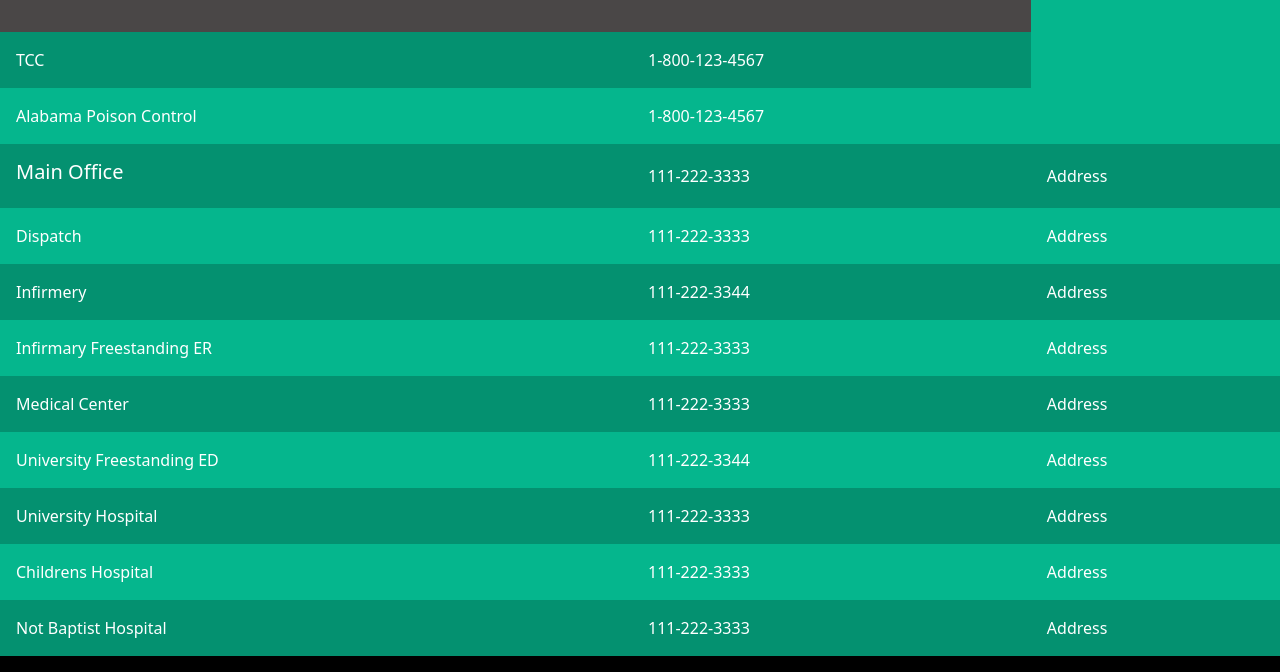
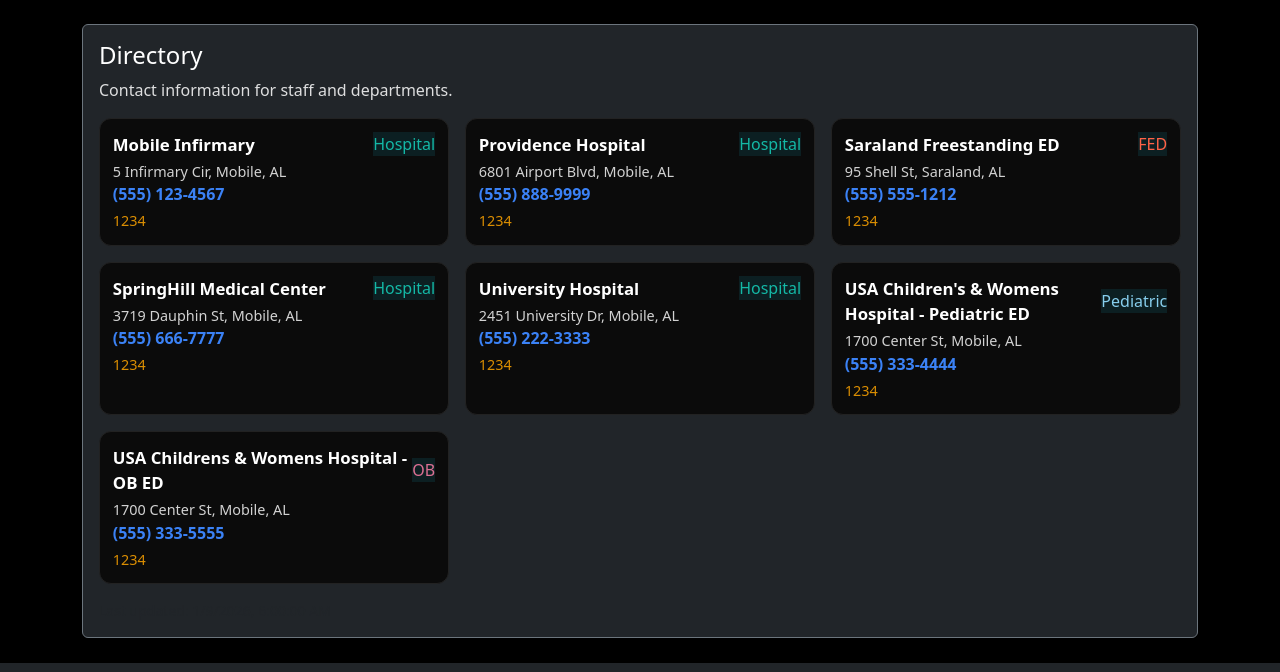
Before and after one commit to LoganB46/MedicMate.github.io, a PHP site: page /directory.html in a window 1280 px wide. Shown: the part 137-809 px from the top of the page. Run offline with PHP 8.4, Linux system fonts and the light colour scheme.

Commit message:
[ ] Redesigned hospital directory page for better usability. [ ] Created js/directory.js to handle loading facility data from facilities.json and directory.html [ ] Created facilities.json to hold facility data. [ ] Added facility loading functionality to js/directory.js [ ] Styled directory.html and added facility cards to display facility information. [ ] Changed the links in the event cards to open a placeholder page when the sign up link is clicked.

```diff
--- a/css/directory.css
+++ b/css/directory.css
@@ -48,3 +48,52 @@ body {
 .navbar .nav-link {
   font-family: "Lucida Console", "Courier New", monospace;
 }
+.facility-grid {
+  display: grid;
+  grid-template-columns: repeat(auto-fill, minmax(260px, 1fr));
+  gap: 1rem;
+}
+.facility-card {
+  background: #0b0b0b;
+  border: 1px solid #222;
+  border-radius: 12px;
+  padding: 0.8rem;
+}
+.facility-header {
+  display: flex;
+  justify-content: space-between;
+  align-items: center;
+}
+.facility-name {
+  font-weight: 700;
+  font-size: 1.05rem;
+}
+.type-hospital { background-color: rgb(20, 148, 166, .15); color: #14b8a6; }
+.type-freestanding { background-color: rgb(20, 148, 166, .15); color: #ff6347; }
+.type-pediatric { background-color: rgb(20, 148, 166, .15); color: #87ceed; }
+.type-obgyn { background-color: rgb(20, 148, 166, .15); color: #db7093; }
+.type-other { background-color: rgb(20, 148, 166, .15); color: #2e8b57; }
+
+.facility-location {
+  font-size: 0.9rem;
+  opacity: 0.85;
+  margin-top: 0.25rem;
+  color: whitesmoke;
+}
+
+.facility-door-access {
+  font-size: 0.9rem;
+  opacity: 0.85;
+  margin-top: 0.25rem;
+  color: orange;
+}
+
+.facility-phone {
+  color: #3b82f6;
+  text-decoration: none;
+  font-weight: 700;
+}
+
+.facility-phone:hover {
+  text-decoration: underline;
+}
--- a/directory.html
+++ b/directory.html
@@ -9,6 +9,7 @@
         <link href="css/bootstrap.min.css" rel="stylesheet"/>
         <link href="css/directory.css" rel="stylesheet"/>
         <script src="js/bootstrap.bundle.js"></script>
+        <script src="js/directory.js"></script>
     </head>
 
     <body>
@@ -25,74 +26,24 @@
         </header>
         </div>
     <div id="navbar"></div>
+    <div class="container my-4">
+        <div class="card bg-dark text-white border-secondary">
+            <div class="card-body">
+                <h2 class="h4">Directory</h2>
+                <p class="mb-3" style="opacity:0.85;">
+                    Contact information for staff and departments.
+                </p>
 
-        <div class="table-container">
-            <table id="directory">
-               <caption>
+                <div id="facilityList" class="facility-grid"></div>
 
-                </caption>
+                <div class="small text-muted mt-3">
+                Last updated: <span id="facilityUpdated">—</span>
+                </div>
+            </div>
+        </div>
+    </div>
 
-                <tr>
-    <!--Top row,for labeling-->
-                    <th></th> <!--Blank-->
-                    <th></th> <!--Abnormal (checkbox colum)-->
-                </tr>
-    <!--Table rows below-->
-                <tr>
-                    <td>TCC</td>
-                    <td>1-800-123-4567</td>
-                </tr>
-                <tr>
-                    <td>Alabama Poison Control</td>
-                    <td>1-800-123-4567</td>
-                </tr>
-                <tr>
-                    <td>
-                        <h5>Main Office</h5></td>
-                    <td>111-222-3333</td>
-                    <td>Address</td>
-                </tr>
-                <tr>
-                    <td>Dispatch</td>
-                    <td>111-222-3333</td>
-                    <td>Address</td>
-                </tr>
-                <tr>
-                    <td>Infirmery</td>
-                    <td>111-222-3344</td>
-                    <td>Address</td>
-                </tr>
-                <tr>
-                    <td>Infirmary Freestanding ER</td>
-                    <td>111-222-3333</td>
-                    <td>Address</td>
-                </tr>
-                <tr>
-                    <td>Medical Center</td>
-                    <td>111-222-3333</td>
-                    <td>Address</td>
-                </tr>
-                <tr>
-                    <td>University Freestanding ED</td>
-                    <td>111-222-3344</td>
-                    <td>Address</td>
-                </tr>
-                <tr>
-                    <td>University Hospital</td>
-                    <td>111-222-3333</td>
-                    <td>Address</td>
-                </tr>
-                <tr>
-                    <td>Childrens Hospital</td>
-                    <td>111-222-3333</td>
-                    <td>Address</td>
-                </tr>
-                <tr>
-                    <td>Not Baptist Hospital</td>
-                    <td>111-222-3333</td>
-                    <td>Address</td>
-                </tr>
 
-</div>
-<script src="js/include.js"></script>
+        <script src="js/include.js"></script>
     </body>
+</html>
--- /dev/null
+++ b/hfacility.json
@@ -0,0 +1,54 @@
+{
+  "lastUpdated": "2026-01-09T00:00:00-06:00",
+  "hospitalFacilities": [
+    {
+      "name": "Mobile Infirmary",
+      "location": "5 Infirmary Cir, Mobile, AL",
+      "contact": "(555) 123-4567",
+      "type": "Hospital",
+      "doorAccess": "1234"
+    },
+    {
+      "name": "University Hospital",
+      "location": "2451 University Dr, Mobile, AL",
+      "contact": "(555) 222-3333",
+      "type": "Hospital",
+      "doorAccess": "1234"
+    },
+    {
+      "name": "Saraland Freestanding ED",
+      "location": "95 Shell St, Saraland, AL",
+      "contact": "(555) 555-1212",
+      "type": "FED",
+      "doorAccess": "1234"
+    },
+    {
+      "name": "USA Children's & Womens Hospital - Pediatric ED",
+      "location": "1700 Center St, Mobile, AL",
+      "contact": "(555) 333-4444",
+      "type": "Pediatric",
+      "doorAccess": "1234"
+    },
+    {
+      "name": "USA Childrens & Womens Hospital - OB ED",
+      "location": "1700 Center St, Mobile, AL",
+      "contact": "(555) 333-5555",
+      "type": "OB",
+      "doorAccess": "1234"
+    },
+    {
+      "name": "SpringHill Medical Center",
+      "location": "3719 Dauphin St, Mobile, AL",
+      "contact": "(555) 666-7777",
+      "type": "Hospital",
+      "doorAccess": "1234"
+    },
+    {
+      "name": "Providence Hospital",
+      "location": "6801 Airport Blvd, Mobile, AL",
+      "contact": "(555) 888-9999",
+      "type": "Hospital",
+      "doorAccess": "1234"
+    }
+  ]
+}
--- /dev/null
+++ b/js/directory.js
@@ -0,0 +1,57 @@
+//Hospital Directory Card Loader
+async function loadfaciliy() {
+  try {
+    const res = await fetch("hfacility.json", { cache: "no-store" });
+    if (!res.ok) throw new Error("hfacility.json not found");
+    const data = await res.json();
+
+    const list = document.getElementById("facilityList");
+    const updated = document.getElementById("facilityUpdated");
+
+    list.innerHTML = "";
+
+
+    // Sort by name
+    const hfacilities = (data.hospitalFacilities || []).sort((a, b) =>
+        a.name.localeCompare(b.name)
+    );
+
+    for (const fac of hfacilities) {
+      const card = document.createElement("div");
+      card.className = "facility-card";
+
+      const phone = (fac.contact || "").replace(/[^\d+]/g, ""); // strip formatting
+
+const phoneLink = fac.contact
+  ? `<a href="tel:${phone}" class="facility-phone">${fac.contact}</a>`
+  : "—";
+
+
+    card.innerHTML = `
+        <div class="facility-header">
+            <div class="facility-name">${fac.name}</div>
+            <div class="facility-type ${facilityTypeClass(fac.type)}">${fac.type || ""}</div>
+        </div>
+        <div class="facility-location">${fac.location || ""}</div>
+        <div class="facility-contact">${phoneLink}</div>
+        <div class="facility-door-access">${fac.doorAccess || ""}</div>
+    `;
+
+      list.appendChild(card);
+    }
+    if (data.lastUpdated) {
+      updated.textContent = new Date(data.lastUpdated).toLocaleString();
+    }
+    } catch (err) {
+    console.error(err);
+  }
+}
+function facilityTypeClass(type) {
+  const t = (type || "").toLowerCase();
+  if (t.includes("hospital")) return "type-hospital";
+  if (t.includes("fed")) return "type-freestanding";
+  if (t.includes("pediatric")) return "type-pediatric";
+  if (t.includes("ob")) return "type-obgyn";
+  return "type-other";
+}
+loadfaciliy();
```
Also changed, not shown: events.json (+5 -5 lines), 1 other file.
